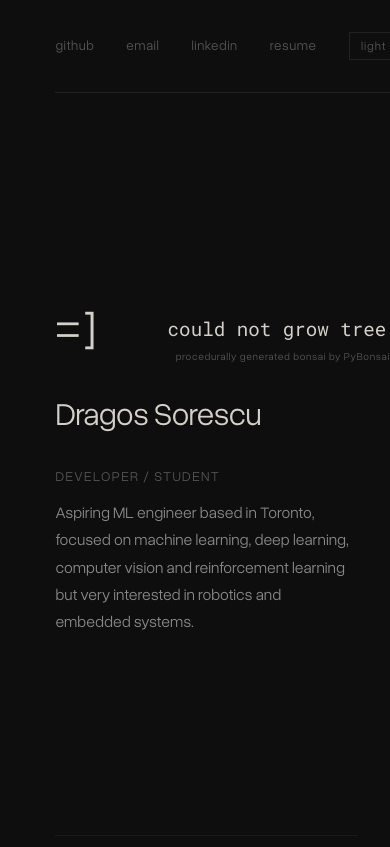
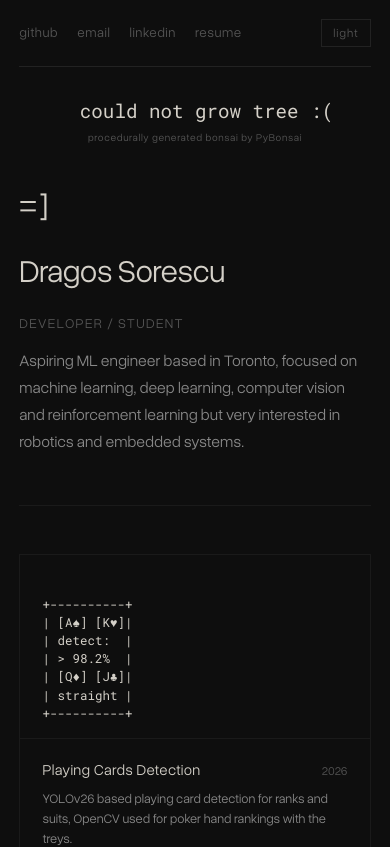
Before and after one commit to Sxres/portfolio, a SvelteKit app: page / in a window 390 px wide. Shown: the top 847 px of the page. Built offline with nearby package versions, Linux system fonts and the light colour scheme; no server answers.

Commit message:
adding mobile functionality hopefully

```diff
--- a/src/routes/+page.svelte
+++ b/src/routes/+page.svelte
@@ -67,7 +67,6 @@
 +----------+`,
     },
     {
-
       title: "Temperature Predictor",
       year: "2025",
       desc: "XGBoost regression model deplyed with Streamlit frontend that predicts future temperatures based on historical trend data.",
@@ -182,7 +181,7 @@
     cursor: default;
   }
 
-  /* ── bonsai crap ── */
+  /* ── desktop bonsai (fixed) ── */
   .bonsai-wrap {
     position: fixed;
     right: 0;
@@ -199,6 +198,17 @@
     overflow: visible;
   }
 
+  /* ── mobile bonsai (inline, above hero) ── */
+  .bonsai-wrap-mobile {
+    display: none;
+    width: 100%;
+    align-items: center;
+    justify-content: center;
+    flex-direction: column;
+    padding: 2rem 0 0.5rem;
+    pointer-events: none;
+  }
+
   .bonsai-credit {
     font-size: 0.65rem;
     color: var(--dim);
@@ -209,7 +219,7 @@
   }
 
   .bonsai-credit:hover {
-  color: var(--text);
+    color: var(--text);
   }
 
   /* ── layout ── */
@@ -390,14 +400,58 @@
     color: var(--dim);
   }
 
+  /* ── mobile ── */
+  @media (max-width: 768px) {
+    /* hide desktop fixed bonsai */
+    .bonsai-wrap {
+      display: none;
+    }
+
+    /* show inline mobile bonsai */
+    .bonsai-wrap-mobile {
+      display: flex;
+    }
+
+    .page {
+      margin-left: 0;
+      padding: 0 1.2rem;
+    }
+
+    header {
+      width: 100%;
+      flex-wrap: wrap;
+      gap: 1rem;
+      padding: 1.2rem 0;
+    }
+
+    nav {
+      gap: 1.2rem;
+      flex-wrap: wrap;
+    }
+
+    /* hero doesn't need min-height since bonsai is above it now */
+    .hero {
+      min-height: unset;
+      padding: 1.5rem 0 3rem;
+      gap: 1.6rem;
+    }
+
+    .emoticon {
+      font-size: 2rem;
+    }
+
+    .section {
+      padding: 3rem 0;
+    }
+  }
 </style>
 
-<!-- bonsai fixed to right -->
+<!-- desktop bonsai: fixed to right -->
 <div class="bonsai-wrap">
   <BonsaiTree speed={1}/>
   <a href="https://github.com/Ben-Edwards44/PyBonsai" target="_blank" rel="noopener" class="bonsai-credit">
-                  procedurally generated bonsai by PyBonsai
-    </a>
+    procedurally generated bonsai by PyBonsai
+  </a>
 </div>
 
 <div class="page">
@@ -411,6 +465,14 @@
       {dark ? 'light' : 'dark'}
     </button>
   </header>
+
+  <!-- mobile bonsai: inline above hero -->
+  <div class="bonsai-wrap-mobile">
+    <BonsaiTree speed={1}/>
+    <a href="https://github.com/Ben-Edwards44/PyBonsai" target="_blank" rel="noopener" class="bonsai-credit">
+      procedurally generated bonsai by PyBonsai
+    </a>
+  </div>
 
   <section class="hero">
     <div>
```
